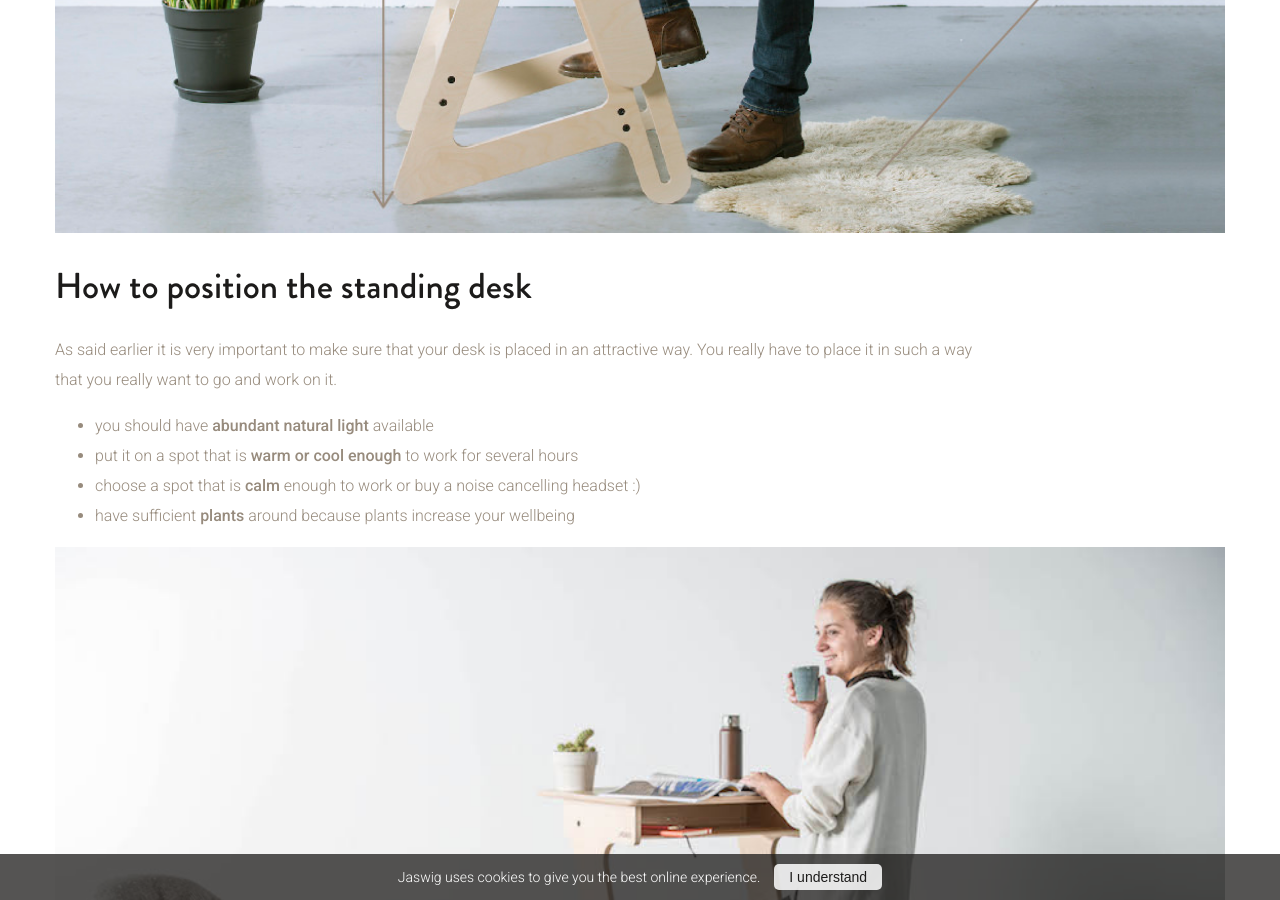
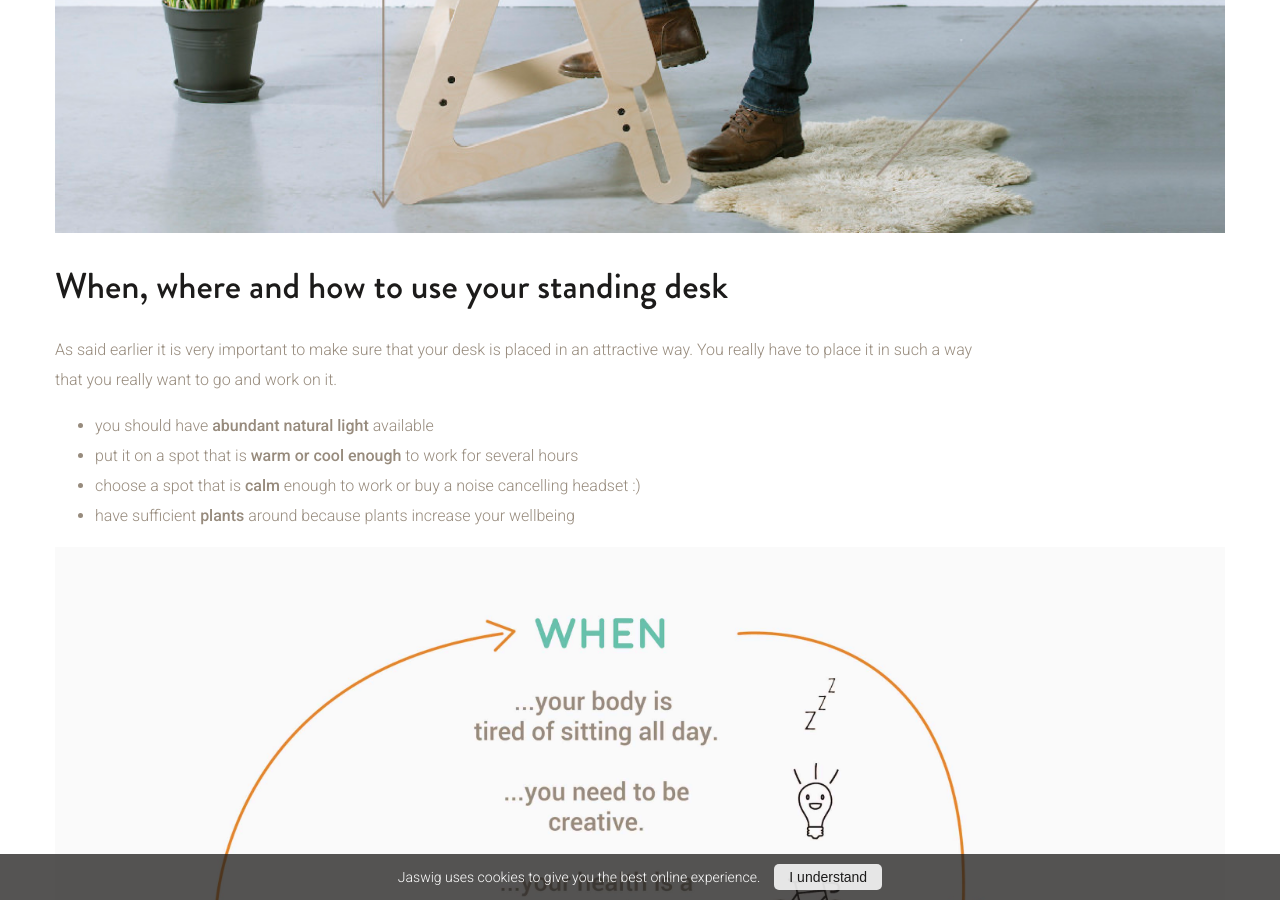
Before and after one commit to samuelrieder/jaswig.github.io, a Jekyll site: the page built from how-to-position-standing-desk.html, in a window 1280 px wide and 900 px high, scrolled down 1463 px. Built offline with Jekyll 4.4.1, drawn with Linux system fonts in a browser that asks for light colours; nearby versions of some CDN libraries.

Commit message:
Image and header update

```diff
--- a/how-to-position-standing-desk.html
+++ b/how-to-position-standing-desk.html
@@ -25,7 +25,7 @@ description: How to postion standing desk
           <img src="/images/blog/ergonomics.jpg" alt="Ergonomics of a standing desk how you should use it" width="100%">
         </div>
 
-      <h2>How to position the standing desk</h2>
+      <h2>When, where and how to use your standing desk</h2>
 
         <p>
         As said earlier it is very important to make sure that your desk is placed in an attractive way. You really have to place it in such a way that you really want to go and work on it.
@@ -39,7 +39,7 @@ description: How to postion standing desk
         </ul>
 
         <div class="meetup__image">
-          <img src="/images/evacoffee.jpg" alt="How to position your standing desk" width="100%">
+          <img src="/images/when where how to use standingdesk.jpg" alt="How to position your standing desk" width="100%">
         </div>
   </div>
 </div>
```
